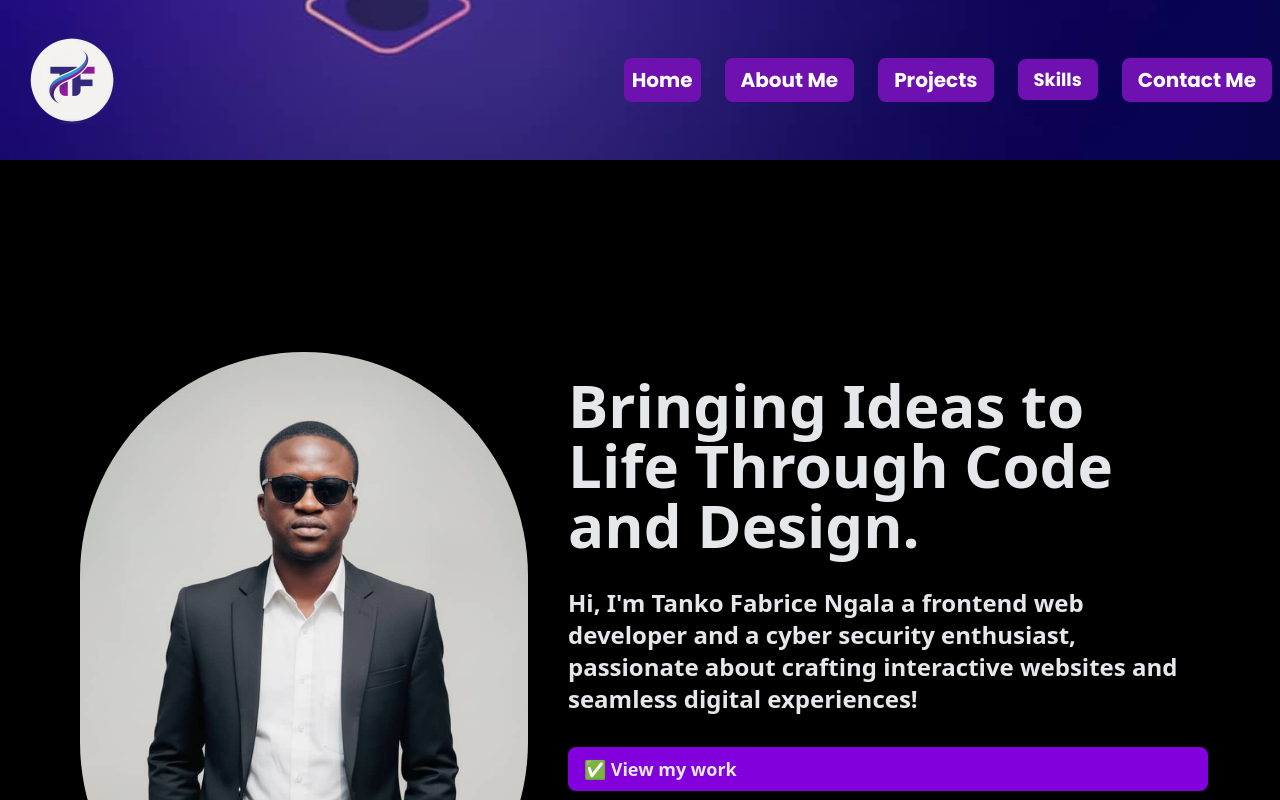
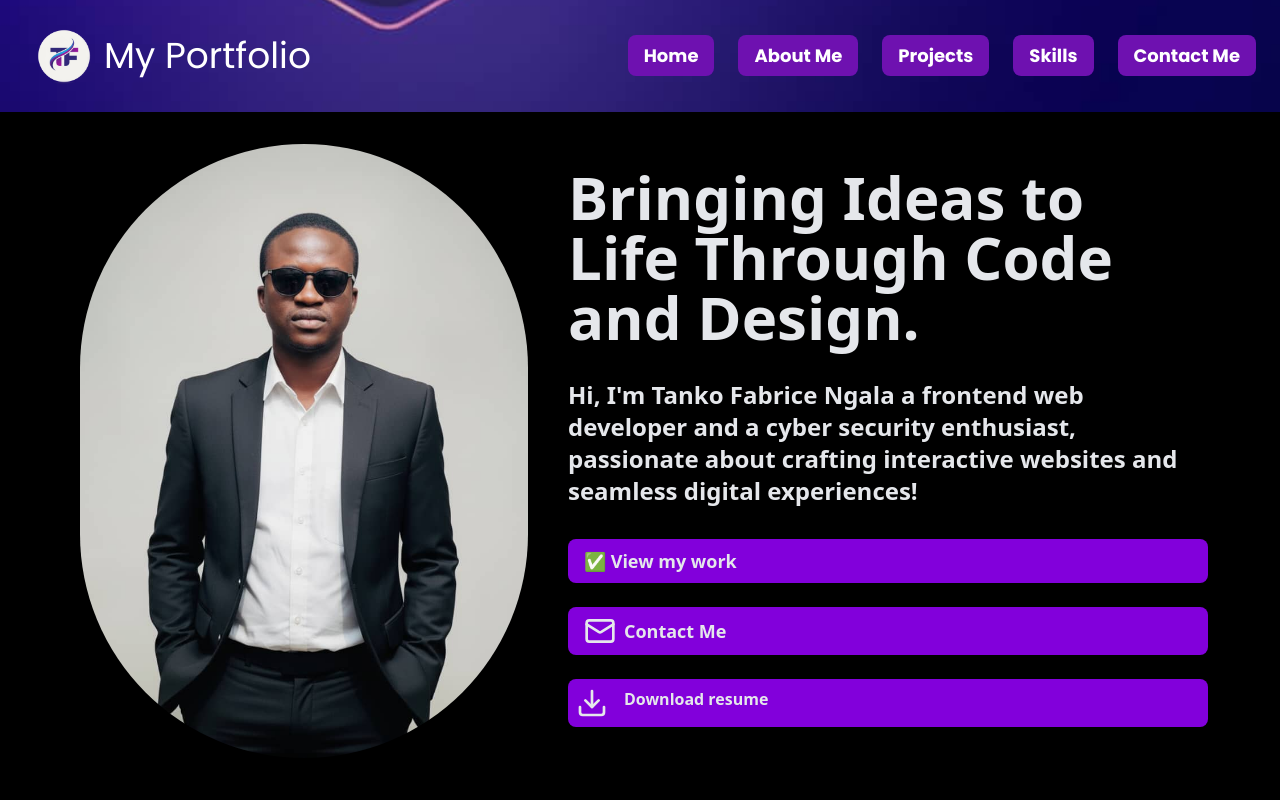
Before and after one commit to Tanko99/Tanko-Portfolio, a React (Vite) app in the folder tanko-ngala/: page / in a window 1280 px wide. Shown: the top 800 px of the page. Built offline with nearby package versions, Linux system fonts and the light colour scheme.

Commit message:
navbarl  responsiveness ensured by adding a hamburger menu

```diff
--- a/tanko-ngala/src/components/Navbar.jsx
+++ b/tanko-ngala/src/components/Navbar.jsx
@@ -1,31 +1,80 @@
 import { useState } from "react";
 import { Menu, X } from "lucide-react";
 import { Link } from "react-router-dom";
-import logo from '../assets/logo.png';
-import background from '../assets/bg-pic.jpg';
+import logo from "../assets/logo.png";
+import background from "../assets/bg-pic.jpg";
 
-function Navbar(){
+function Navbar() {
   const [isOpen, setIsOpen] = useState(false);
   const toggleMenu = () => setIsOpen(!isOpen);
 
   return (
     <nav
-        style={{ backgroundImage: `url(${background})`}} className="
-        bg-cover bg-center bg-no-repeat flex md:flex-row flex-col w-full items-center justify-between px-6 sm:px-2 py-4 mb-40 text-white font-poppins">
-            <img src={logo} alt="my logo is here" className="rounded-full w-32 h-32" />
-            <div className="md:hidden cursor-pointer" onClick={toggleMenu}>
-                {isOpen? <X size={30} /> : <Menu size={30} /> }
+      style={{ backgroundImage: `url(${background})` }}
+      className="bg-cover bg-center bg-no-repeat flex items-center justify-between px-6 py-4 text-white font-poppins relative"
+    >
+      {/* Logo */}
+      <div className="flex items-center">
+        <img src={logo} alt="My Logo" className="rounded-full w-20 h-20" />
+        <span className="text-center md:text-4xl sm:text-3xl text-2xl">
+            My Portfolio
+        </span>
       </div>
-            <ul  className={`z-50 md:flex md:items-center md:gap-6 absolute md:static left-0 w-full md:w-auto bg-black md:bg-transparent transition-all duration-300 ease-in-out ${
-          isOpen ? "top-16 opacity-100" : "top-[-400px] opacity-0 md:opacity-100"
-        }`} >
-            <li><Link to="/" className="hover:bg-purple-500 rounded-lg font-bold text-xl px-2 py-2 bg-purple-800">Home</Link></li>
-            <li><Link to="about" className="hover:bg-purple-500 rounded-lg font-bold text-xl px-4 py-2 bg-purple-800">About Me</Link></li>
-            <li><Link to="/projects" className="hover:bg-purple-500 rounded-lg font-bold text-xl px-4 py-2 bg-purple-800">Projects</Link></li>
-            <li><Link to="/skills" className="hover:bg-purple-500 rounded-lg font-bold text-lg px-4 py-2 bg-purple-800">Skills</Link></li>
-            <li><Link to="/contact" className="hover:bg-purple-500 rounded-lg font-bold text-xl px-4 py-2 bg-purple-800">Contact Me</Link></li>
+
+      {/* Hamburger Icon (mobile only) */}
+      <div className="md:hidden cursor-pointer z-50" onClick={toggleMenu}>
+        {isOpen ? <X size={32} /> : <Menu size={32} />}
+      </div>
+
+      {/* Navigation Links */}
+      <ul
+        className={`absolute md:static left-0 top-20 w-full md:w-auto bg-black/80 md:bg-transparent flex flex-col md:flex-row items-center gap-4 md:gap-6 py-6 md:py-0 transition-all duration-300 ease-in-out ${
+          isOpen ? "opacity-100 visible" : "opacity-0 invisible md:visible md:opacity-100"
+        }`}
+      >
+        <li>
+          <Link
+            to="/"
+            className="hover:bg-purple-500 rounded-lg font-bold text-lg px-4 py-2 bg-purple-800 w-[80%] md:w-auto text-center"
+          >
+            Home
+          </Link>
+        </li>
+        <li>
+          <Link
+            to="/about"
+            className="hover:bg-purple-500 rounded-lg font-bold text-lg px-4 py-2 bg-purple-800 w-[80%] md:w-auto text-center"
+          >
+            About Me
+          </Link>
+        </li>
+        <li>
+          <Link
+            to="/projects"
+            className="hover:bg-purple-500 rounded-lg font-bold text-lg px-4 py-2 bg-purple-800 w-[80%] md:w-auto text-center"
+          >
+            Projects
+          </Link>
+        </li>
+        <li>
+          <Link
+            to="/skills"
+            className="hover:bg-purple-500 rounded-lg font-bold text-lg px-4 py-2 bg-purple-800 w-[80%] md:w-auto text-center"
+          >
+            Skills
+          </Link>
+        </li>
+        <li>
+          <Link
+            to="/contact"
+            className="hover:bg-purple-500 rounded-lg font-bold text-lg px-4 py-2 bg-purple-800 w-[80%] md:w-auto text-center"
+          >
+            Contact Me
+          </Link>
+        </li>
       </ul>
     </nav>
   );
 }
+
 export default Navbar;
```
Lines whose indentation alone changed are shown as unchanged.
